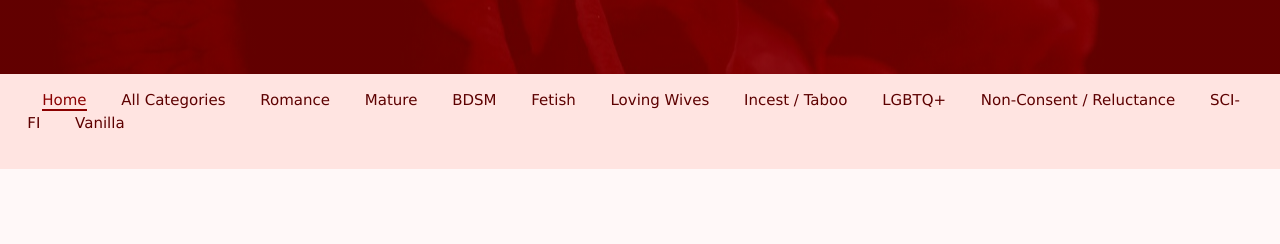
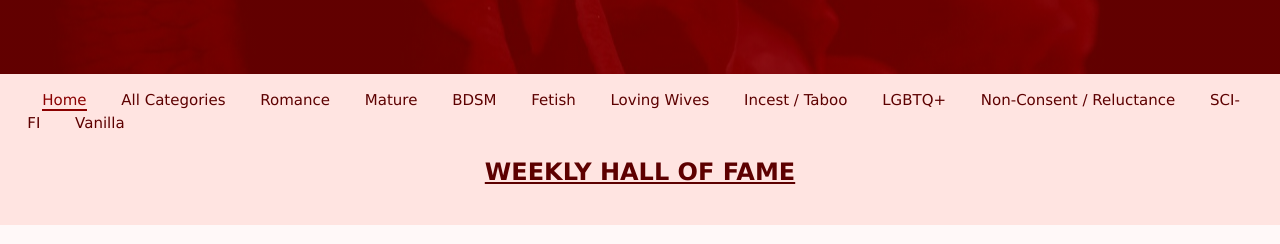
Before and after one commit to VelvetQuill/VelvetQuill.com, a plain HTML site: page frontend/index.html in a window 1280 px wide. Shown: the part 240-484 px from the top of the page. Drawn offline with Linux system fonts and the light colour scheme; no server answers.

Commit message:
Update index.html

```diff
--- a/frontend/index.html
+++ b/frontend/index.html
@@ -193,6 +193,9 @@
                     </div>
                 </div>
             </div>
+            <div class="w3-center row">
+                <a href="featured-stories.html" class="category-link underline w3-xlarge bold">WEEKLY HALL OF FAME</a>
+            </div>
         </div>
     </section>
 
```
